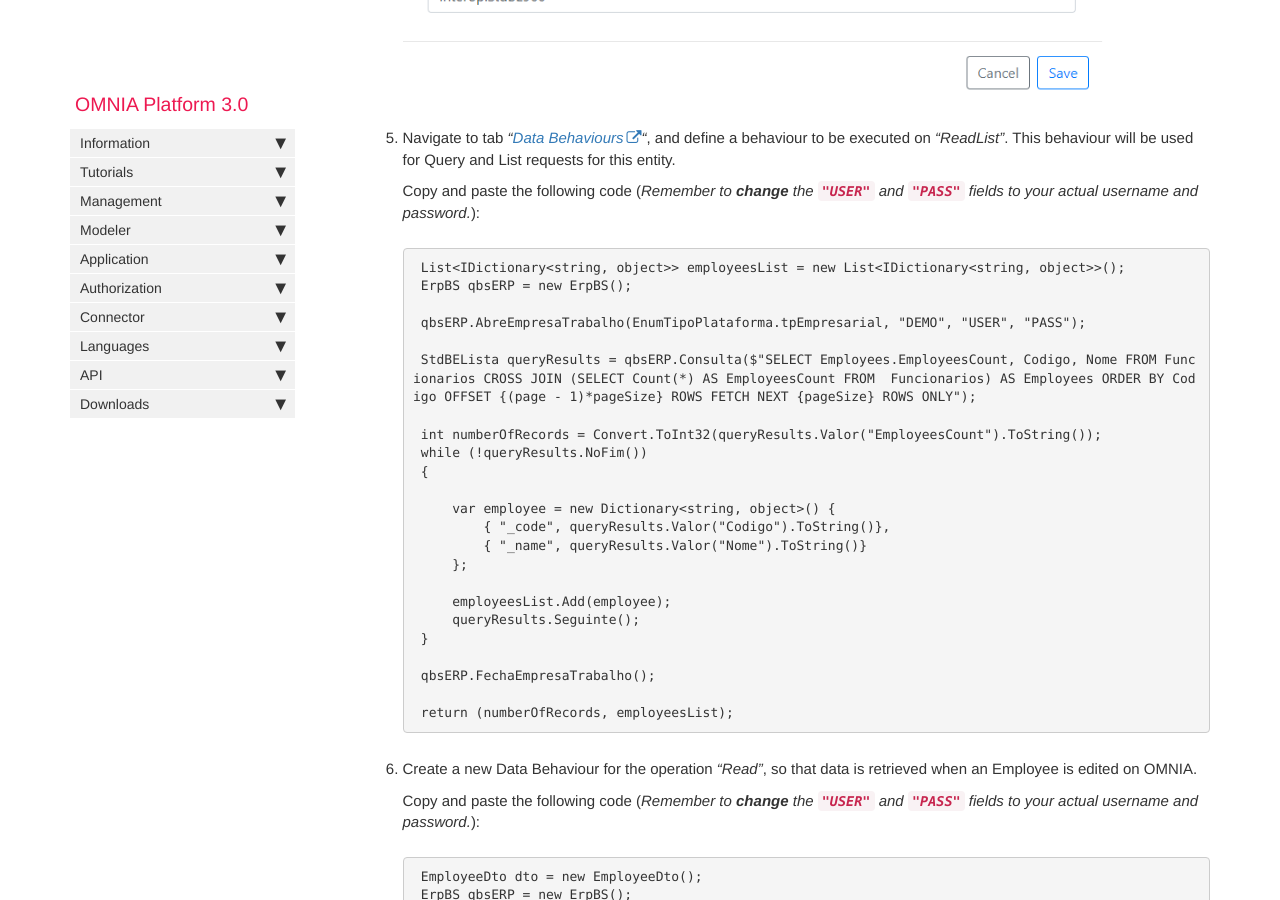
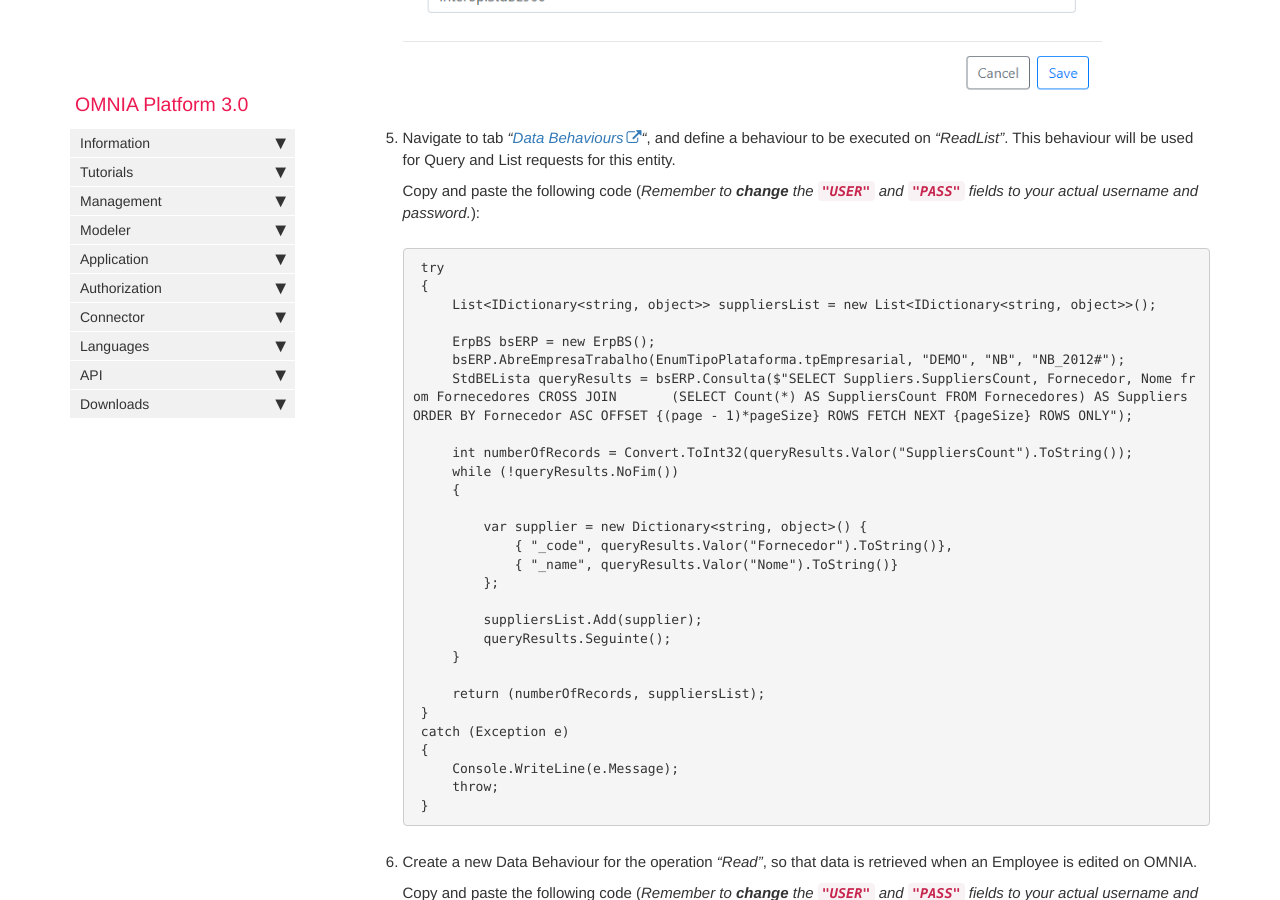
Before and after one commit to daniel8lopes/omnia3, a Jekyll site: the page built from docs/pages/omnia3/Tutorials/omnia3_multisystemconnectortutorial.md, in a window 1280 px wide and 900 px high, scrolled down 2925 px. Built offline with Jekyll 4.4.1, drawn with Linux system fonts in a browser that asks for light colours; nearby versions of some CDN libraries; comment, search, counter and statistics services are not loaded.

Commit message:
Update omnia3_multisystemconnectortutorial.md

````diff
--- a/docs/pages/omnia3/Tutorials/omnia3_multisystemconnectortutorial.md
+++ b/docs/pages/omnia3/Tutorials/omnia3_multisystemconnectortutorial.md
@@ -63,29 +63,34 @@ This tutorial also requires an access to [Primavera ERP](https://pt.primaverabss
     Copy and paste the following code (*Remember to **change** the **```"USER"```** and **```"PASS"```** fields to your actual username and password.*):
 
     ```C#
-    List<IDictionary<string, object>> employeesList = new List<IDictionary<string, object>>();
-    ErpBS qbsERP = new ErpBS();
+    try
+    {
+	    List<IDictionary<string, object>> suppliersList = new List<IDictionary<string, object>>();
 
-    qbsERP.AbreEmpresaTrabalho(EnumTipoPlataforma.tpEmpresarial, "DEMO", "USER", "PASS");
+        ErpBS bsERP = new ErpBS();
+	    bsERP.AbreEmpresaTrabalho(EnumTipoPlataforma.tpEmpresarial, "DEMO", "NB", "NB_2012#");
+        StdBELista queryResults = bsERP.Consulta($"SELECT Suppliers.SuppliersCount, Fornecedor, Nome from Fornecedores CROSS JOIN       (SELECT Count(*) AS SuppliersCount FROM Fornecedores) AS Suppliers ORDER BY Fornecedor ASC OFFSET {(page - 1)*pageSize} ROWS FETCH NEXT {pageSize} ROWS ONLY");
 
-    StdBELista queryResults = qbsERP.Consulta($"SELECT Employees.EmployeesCount, Codigo, Nome FROM Funcionarios CROSS JOIN (SELECT Count(*) AS EmployeesCount FROM  Funcionarios) AS Employees ORDER BY Codigo OFFSET {(page - 1)*pageSize} ROWS FETCH NEXT {pageSize} ROWS ONLY");
+        int numberOfRecords = Convert.ToInt32(queryResults.Valor("SuppliersCount").ToString());
+        while (!queryResults.NoFim())
+        {
 
-    int numberOfRecords = Convert.ToInt32(queryResults.Valor("EmployeesCount").ToString());
-    while (!queryResults.NoFim())
+            var supplier = new Dictionary<string, object>() {
+			    { "_code", queryResults.Valor("Fornecedor").ToString()},
+                { "_name", queryResults.Valor("Nome").ToString()}
+            };
+
+            suppliersList.Add(supplier);
+            queryResults.Seguinte();
+        }
+
+        return (numberOfRecords, suppliersList);
+    }
+    catch (Exception e)
     {
-
-        var employee = new Dictionary<string, object>() {
-            { "_code", queryResults.Valor("Codigo").ToString()},
-            { "_name", queryResults.Valor("Nome").ToString()}
-        };
-
-        employeesList.Add(employee);
-        queryResults.Seguinte();
+        Console.WriteLine(e.Message);
+        throw;
     }
-
-    qbsERP.FechaEmpresaTrabalho();
-
-    return (numberOfRecords, employeesList);
     ```
 
 6. Create a new Data Behaviour for the operation *"Read"*, so that data is retrieved when an Employee is edited on OMNIA.
````
